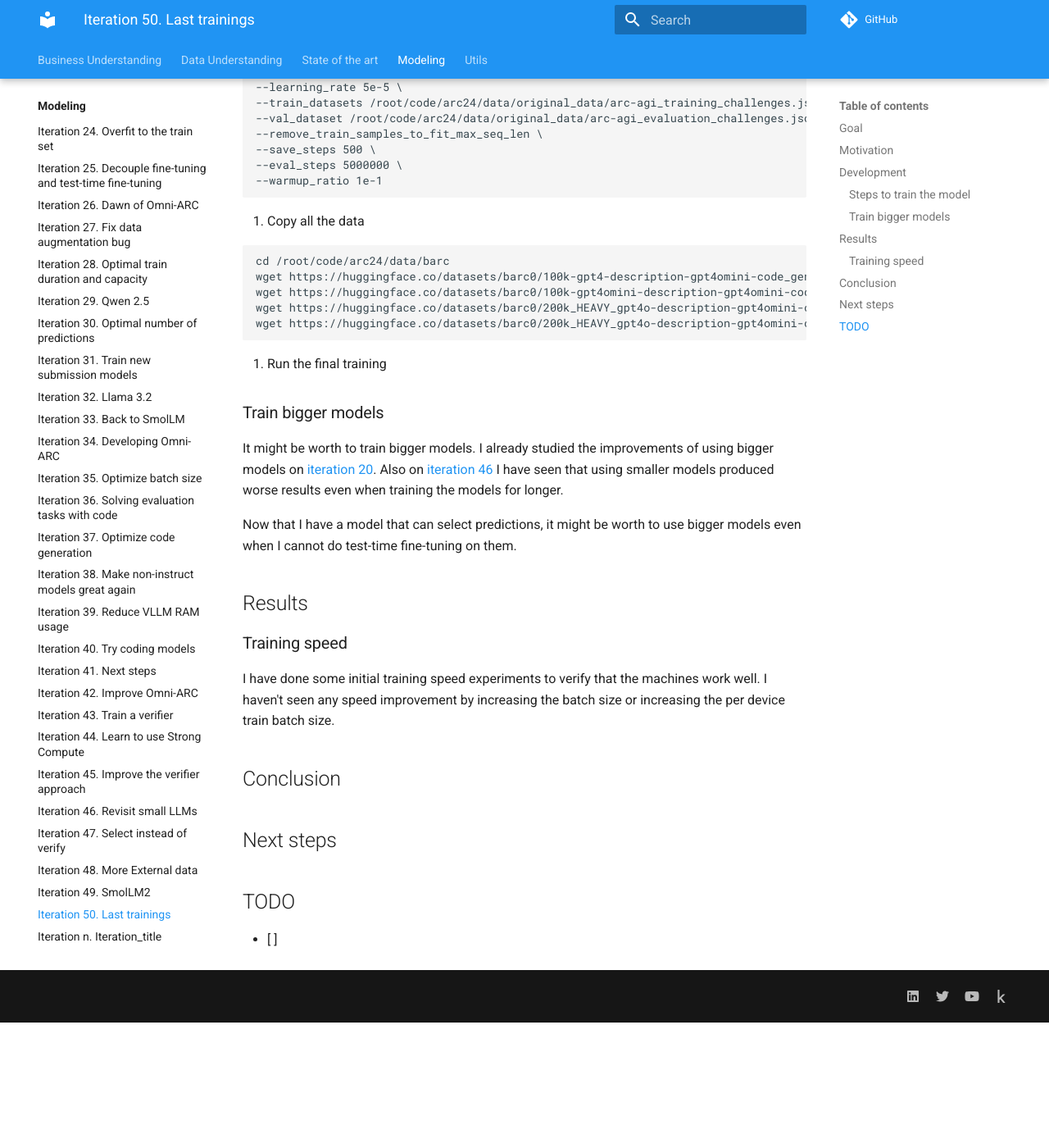
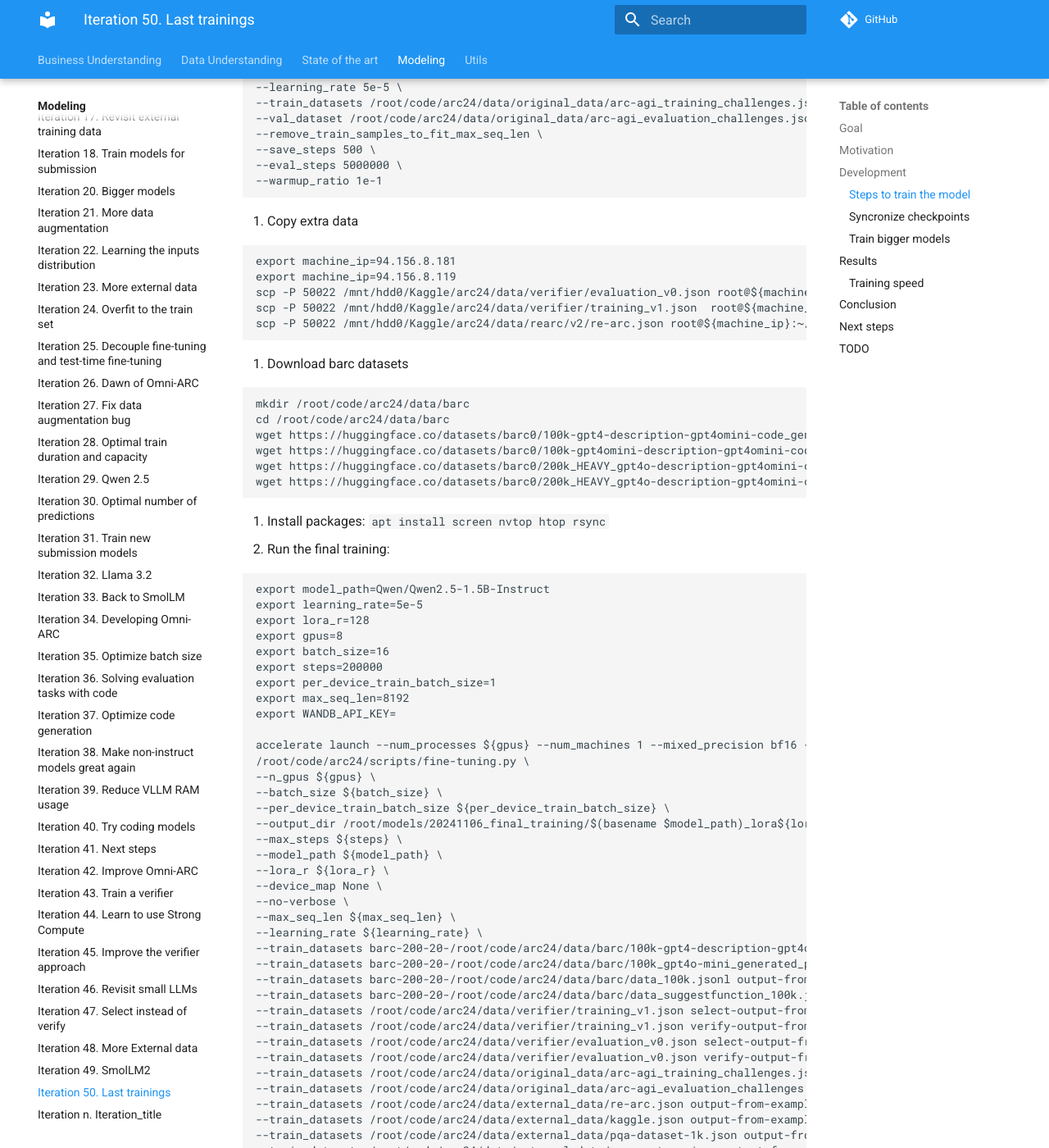
Before and after one commit to zhengjunyao-work/arc24, an MkDocs documentation site: the page built from docs/modeling/Iteration_50_last_trainings.md, in a window 1280 px wide and 1400 px high, scrolled down 1251 px. Shown: the whole window at 82% size. Built offline with MkDocs 1.6.1 and Material for MkDocs 9.7.7, drawn with Linux system fonts in a browser that asks for light colours; comment, search, counter and statistics services are not loaded; before the commit the page ends 2498 px from its top, so only the background shows below that; some of the changed text lies outside the part shown.

Commit message:
updated documentation

````diff
--- a/docs/modeling/Iteration_50_last_trainings.md
+++ b/docs/modeling/Iteration_50_last_trainings.md
@@ -59,9 +59,20 @@
 --warmup_ratio 1e-1
 ```
 
-1. Copy all the data
+1. Copy extra data
 
 ```bash
+export machine_ip=94.156.8.181
+export machine_ip=94.156.8.119
+scp -P 50022 /mnt/hdd0/Kaggle/arc24/data/verifier/evaluation_v0.json root@${machine_ip}:~/code/arc24/data/verifier
+scp -P 50022 /mnt/hdd0/Kaggle/arc24/data/verifier/training_v1.json  root@${machine_ip}:~/code/arc24/data/verifier
+scp -P 50022 /mnt/hdd0/Kaggle/arc24/data/rearc/v2/re-arc.json root@${machine_ip}:~/code/arc24/data/external_data
+```
+
+1. Download barc datasets
+
+```bash
+mkdir /root/code/arc24/data/barc
 cd /root/code/arc24/data/barc
 wget https://huggingface.co/datasets/barc0/100k-gpt4-description-gpt4omini-code_generated_problems/resolve/main/100k-gpt4-description-gpt4omini-code_generated_problems.jsonl?download=true -O 100k-gpt4-description-gpt4omini-code_generated_problems.jsonl
 wget https://huggingface.co/datasets/barc0/100k-gpt4omini-description-gpt4omini-code_generated_problems/resolve/main/100k_gpt4o-mini_generated_problems.jsonl?download=true -O 100k_gpt4o-mini_generated_problems.jsonl
@@ -69,7 +80,68 @@
 wget https://huggingface.co/datasets/barc0/200k_HEAVY_gpt4o-description-gpt4omini-code_generated_problems/resolve/main/data_suggestfunction_100k.jsonl?download=true -O data_suggestfunction_100k.jsonl
 ```
 
-2. Run the final training
+1. Install packages: `apt install screen nvtop htop rsync`
+1. Run the final training:
+
+```bash
+export model_path=Qwen/Qwen2.5-1.5B-Instruct
+export learning_rate=5e-5
+export lora_r=128
+export gpus=8
+export batch_size=16
+export steps=200000
+export per_device_train_batch_size=1
+export max_seq_len=8192
+export WANDB_API_KEY=
+
+accelerate launch --num_processes ${gpus} --num_machines 1 --mixed_precision bf16 --multi_gpu \
+/root/code/arc24/scripts/fine-tuning.py \
+--n_gpus ${gpus} \
+--batch_size ${batch_size} \
+--per_device_train_batch_size ${per_device_train_batch_size} \
+--output_dir /root/models/20241106_final_training/$(basename $model_path)_lora${lora_r}_lr${learning_rate}_${steps}steps_${gpus}XA100_bs${batch_size}_pdtbs${per_device_train_batch_size}_msql${max_seq_len} \
+--max_steps ${steps} \
+--model_path ${model_path} \
+--lora_r ${lora_r} \
+--device_map None \
+--no-verbose \
+--max_seq_len ${max_seq_len} \
+--learning_rate ${learning_rate} \
+--train_datasets barc-200-20-/root/code/arc24/data/barc/100k-gpt4-description-gpt4omini-code_generated_problems.jsonl output-from-examples-v1 \
+--train_datasets barc-200-20-/root/code/arc24/data/barc/100k_gpt4o-mini_generated_problems.jsonl output-from-examples-v1 \
+--train_datasets barc-200-20-/root/code/arc24/data/barc/data_100k.jsonl output-from-examples-v1 \
+--train_datasets barc-200-20-/root/code/arc24/data/barc/data_suggestfunction_100k.jsonl output-from-examples-v1 \
+--train_datasets /root/code/arc24/data/verifier/training_v1.json select-output-from-examples-v0 \
+--train_datasets /root/code/arc24/data/verifier/training_v1.json verify-output-from-examples-v0 \
+--train_datasets /root/code/arc24/data/verifier/evaluation_v0.json select-output-from-examples-v0 \
+--train_datasets /root/code/arc24/data/verifier/evaluation_v0.json verify-output-from-examples-v0 \
+--train_datasets /root/code/arc24/data/original_data/arc-agi_training_challenges.json output-from-examples-v1 \
+--train_datasets /root/code/arc24/data/original_data/arc-agi_evaluation_challenges.json output-from-examples-v1 \
+--train_datasets /root/code/arc24/data/external_data/re-arc.json output-from-examples-v1 \
+--train_datasets /root/code/arc24/data/external_data/kaggle.json output-from-examples-v1  \
+--train_datasets /root/code/arc24/data/external_data/pqa-dataset-1k.json output-from-examples-v1  \
+--train_datasets /root/code/arc24/data/external_data/neoeye_tama.json output-from-examples-v1  \
+--train_datasets /root/code/arc24/data/external_data/MINI-ARC.json output-from-examples-v1  \
+--train_datasets /root/code/arc24/data/original_data/arc-agi_training_challenges.json input-from-inputs-v0 \
+--train_datasets /root/code/arc24/data/original_data/arc-agi_evaluation_challenges.json input-from-inputs-v0 \
+--train_datasets /root/code/arc24/data/external_data/re-arc.json input-from-inputs-v0 \
+--train_datasets /root/code/arc24/data/external_data/kaggle.json input-from-inputs-v0  \
+--train_datasets /root/code/arc24/data/external_data/pqa-dataset-1k.json input-from-inputs-v0  \
+--train_datasets /root/code/arc24/data/external_data/neoeye_tama.json input-from-inputs-v0  \
+--train_datasets /root/code/arc24/data/external_data/MINI-ARC.json input-from-inputs-v0  \
+--val_dataset /root/code/arc24/data/original_data/arc-agi_evaluation_challenges.json output-from-examples-v1 \
+--remove_train_samples_to_fit_max_seq_len \
+--save_steps 500 \
+--eval_steps 5000000 \
+--warmup_ratio 2e-2
+```
+
+### Syncronize checkpoints
+
+```bash
+for machine_ip in 94.156.8.181 94.156.8.119; do \
+rsync -r -avP -e "ssh -i ~/.ssh/id_rsa.pub -p 50022" root@${machine_ip}:~/models/20241106_final_training/ /mnt/hdd0/Kaggle/arc24/models/20241106_final_training/; done
+```
 
 ### Train bigger models
 
@@ -93,4 +165,4 @@
 
 ## TODO
 
-- [ ]
+- [ ] How to sync checkpoints between the servers and my machine?
````
